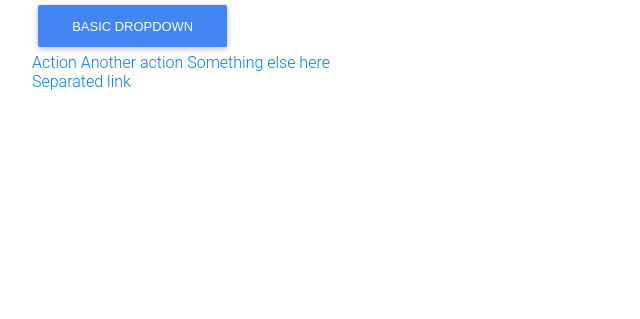
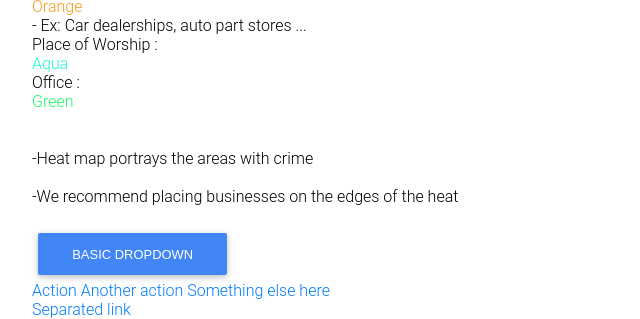
Before and after one commit to IndyCommunity/front-end, a PHP site: page /main.html in a window 1280 px wide. Shown: the part 740-1059 px from the top of the page, without its empty margins (0-640 px from the left). Before the commit the page ends 830 px from the top, so only its background shows below. Run offline with PHP 8.4, Linux system fonts and the light colour scheme; some libraries are stand-ins or nearby versions; some web fonts are replaced.

Commit message:
changes colors

```diff
--- a/javascript/heatMap.js
+++ b/javascript/heatMap.js
@@ -10,7 +10,7 @@ const busiData = {
 
 var heatmapData = [];
 
-for(let i=0;i<3000;i++){
+for(let i=0;i<300;i++){
   tableData.long+=0.0001
   tableData.lat+=0.0001
   heatmapData.push(new google.maps.LatLng(tableData.lat, tableData.long))
@@ -32,7 +32,7 @@ heatmap.setMap(map);
 var image='http://www.googlemapsmarkers.com/v1/275DCA/';
 
 
-for(let i=0;i<3000;i++){
+for(let i=0;i<4;i++){
   var marker = new google.maps.Marker({
     position: {lat: busiData.lat, lng: busiData.long},
     map: map,
--- a/main.html
+++ b/main.html
@@ -25,12 +25,12 @@
         <h2>Map Description:</h2>
         <h4>
           -Markers show where other businesses of different types are located
-          <br />---Light Industrial : Blue
-          <br />---Heavy Industrial : Magenta
-          <br />---Community Commercial : Yellow
-          <br />---Heavy Commercial : Orange
-          <br />---Place of Worship : Aqua
-          <br />---Office : Green
+          <br /><br />Light Industrial : <section class="blueWord">Blue</section> - Ex: Small warehouses ...
+          <br />Heavy Industrial : <section class="magWord">Magenta</section> - Ex: Large polluting factories ...
+          <br />Community Commercial : <section class="yelWord">Yellow</section> - Ex: Restaurants, retail stores ...
+          <br />Heavy Commercial : <section class="orWord">Orange</section> - Ex: Car dealerships, auto part stores ...
+          <br />Place of Worship : <section class="aquaWord">Aqua</section>
+          Office : <section class="greenWord">Green</section>
           <br /><br />-Heat map portrays the areas with crime
           <br /><br />-We recommend placing businesses on the edges of the heat
         </h4>
--- a/stylesheets/main.css
+++ b/stylesheets/main.css
@@ -78,3 +78,22 @@ body {
   font-size: small;
   color: #777777;
 }
+
+.blueWord{
+  color: #275DCA;
+}
+.magWord{
+  color: #CA2776;
+}
+.yelWord{
+  color: #FBF41C;
+}
+.orWord{
+  color: #FB9C1C;
+}
+.aquaWord{
+  color: #1CFBD2;
+}
+.greenWord{
+  color: #1CFB66;
+}
```
